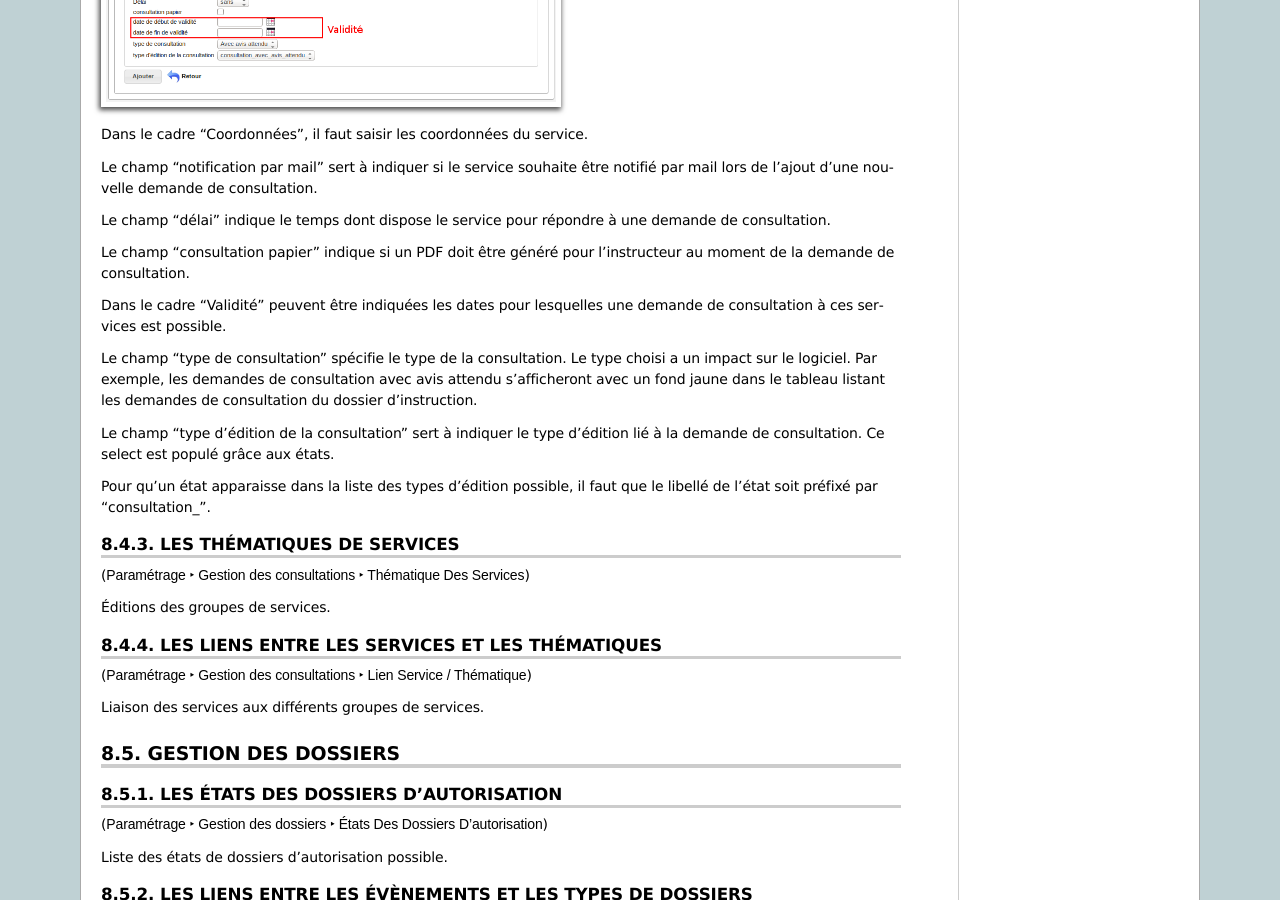
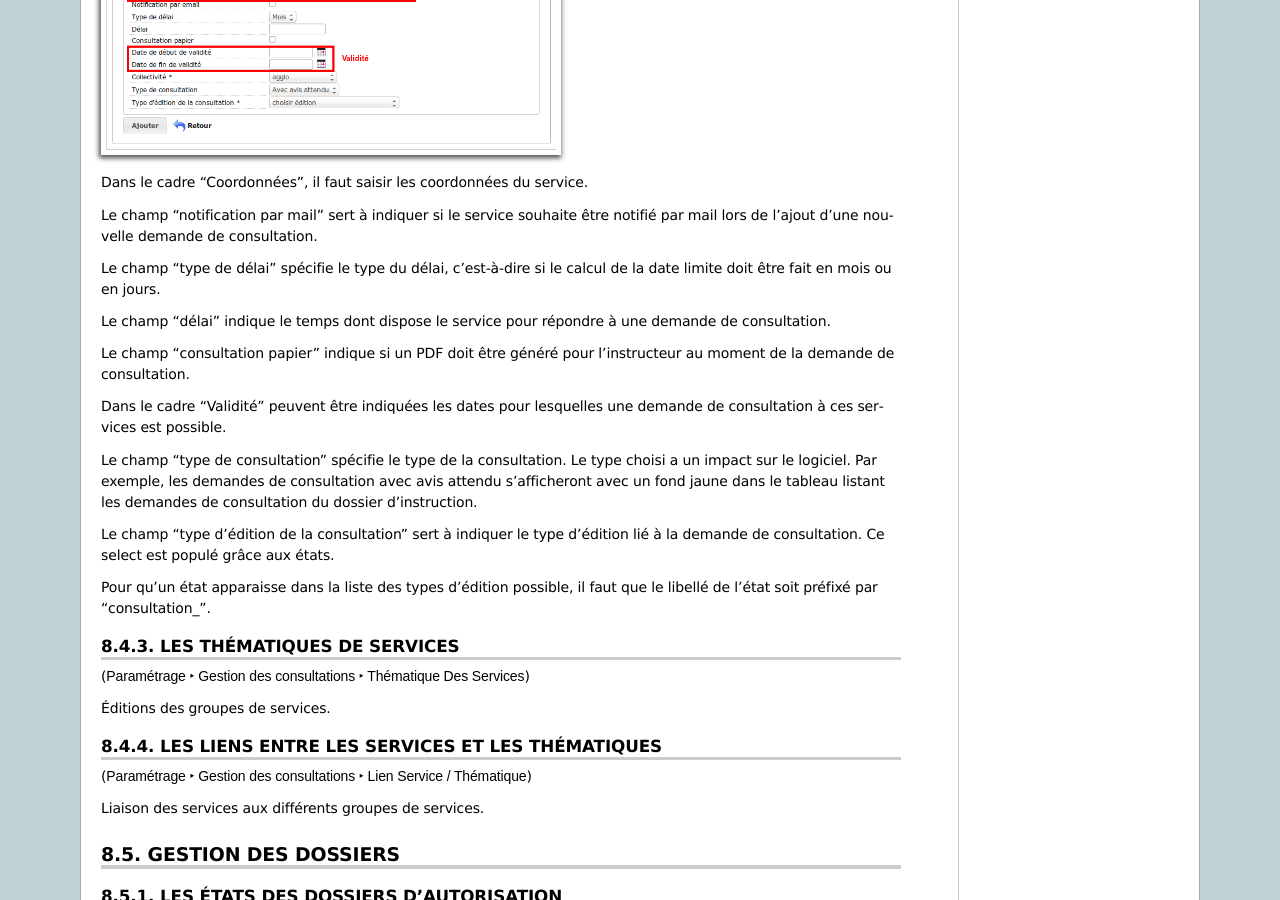
Before and after one commit to mpavaux/openads-documentation, a Sphinx documentation site: the page built from source/manuel_utilisateur/parametrage.rst, in a window 1280 px wide and 900 px high, scrolled down 1668 px. Built offline with Sphinx 7.4.7, drawn with Linux system fonts in a browser that asks for light colours.

Commit message:
* Documentation sur l'amélioration - Le délai sur les services peut désormais être défini en jour.

```diff
--- a/source/manuel_utilisateur/parametrage.rst
+++ b/source/manuel_utilisateur/parametrage.rst
@@ -147,6 +147,8 @@
 Le champ 'notification par mail' sert à indiquer si le service souhaite être
 notifié par mail lors de l'ajout d'une nouvelle demande de consultation.
 
+Le champ 'type de délai' spécifie le type du délai, c'est-à-dire si le calcul de la date limite doit être fait en mois ou en jours.
+
 Le champ 'délai' indique le temps dont dispose le service pour répondre à une
 demande de consultation.
 
```
Also changed, not shown: source/manuel_utilisateur/service_parametrage.png.
